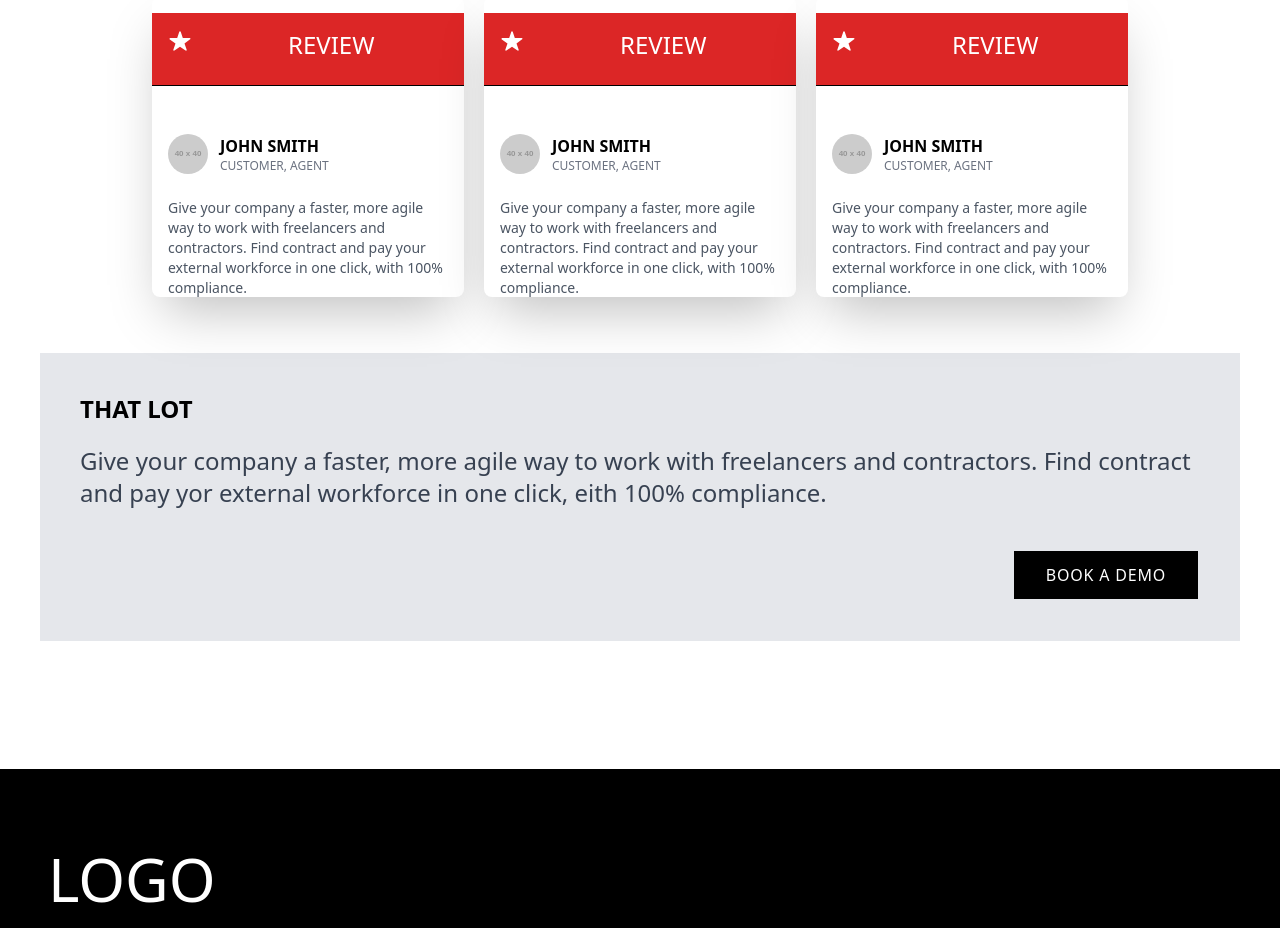
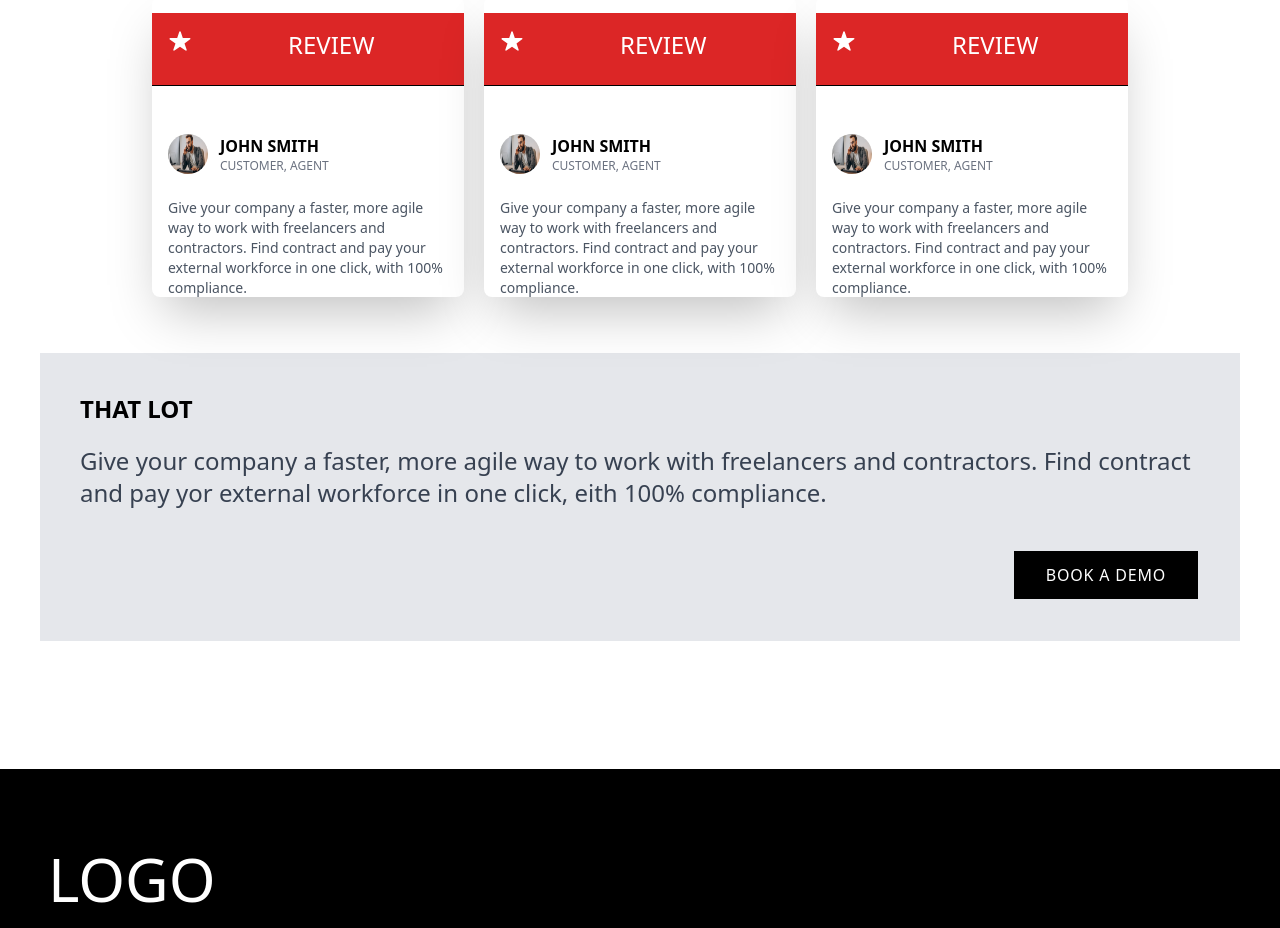
Before and after one commit to Kamranxheikh/EmpowerIT-, a React (Vite) app: page / in a window 1280 px wide. Shown: the part 6900-7828 px from the top of the page. Built offline with nearby package versions, Linux system fonts and the light colour scheme.

Commit message:
add image

```diff
--- a/src/components/Card.jsx
+++ b/src/components/Card.jsx
@@ -1,5 +1,8 @@
 import React from 'react';
 import { IoIosStar } from "react-icons/io";
+import Rectangle55 from '../assets/pictures/Rectangle55.png';
+
+
 
 
 
@@ -16,7 +19,7 @@
       <div className="p-4 my-8">
         <div className="flex items-center mb-4">
           <img
-            src="https://via.placeholder.com/40"
+            src={Rectangle55}
             alt="Profile"
             className="w-10 h-10 rounded-full"
           />
```
